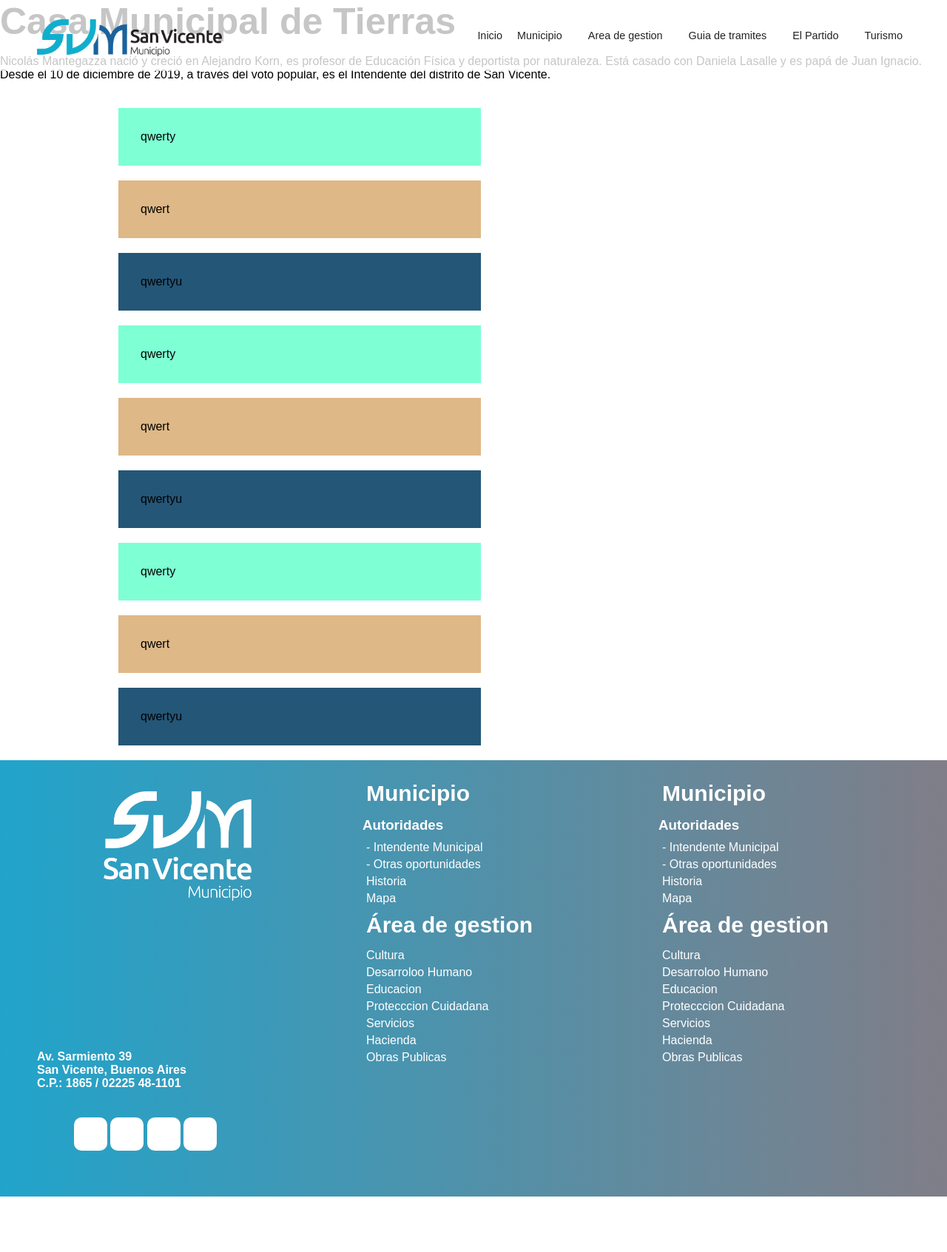
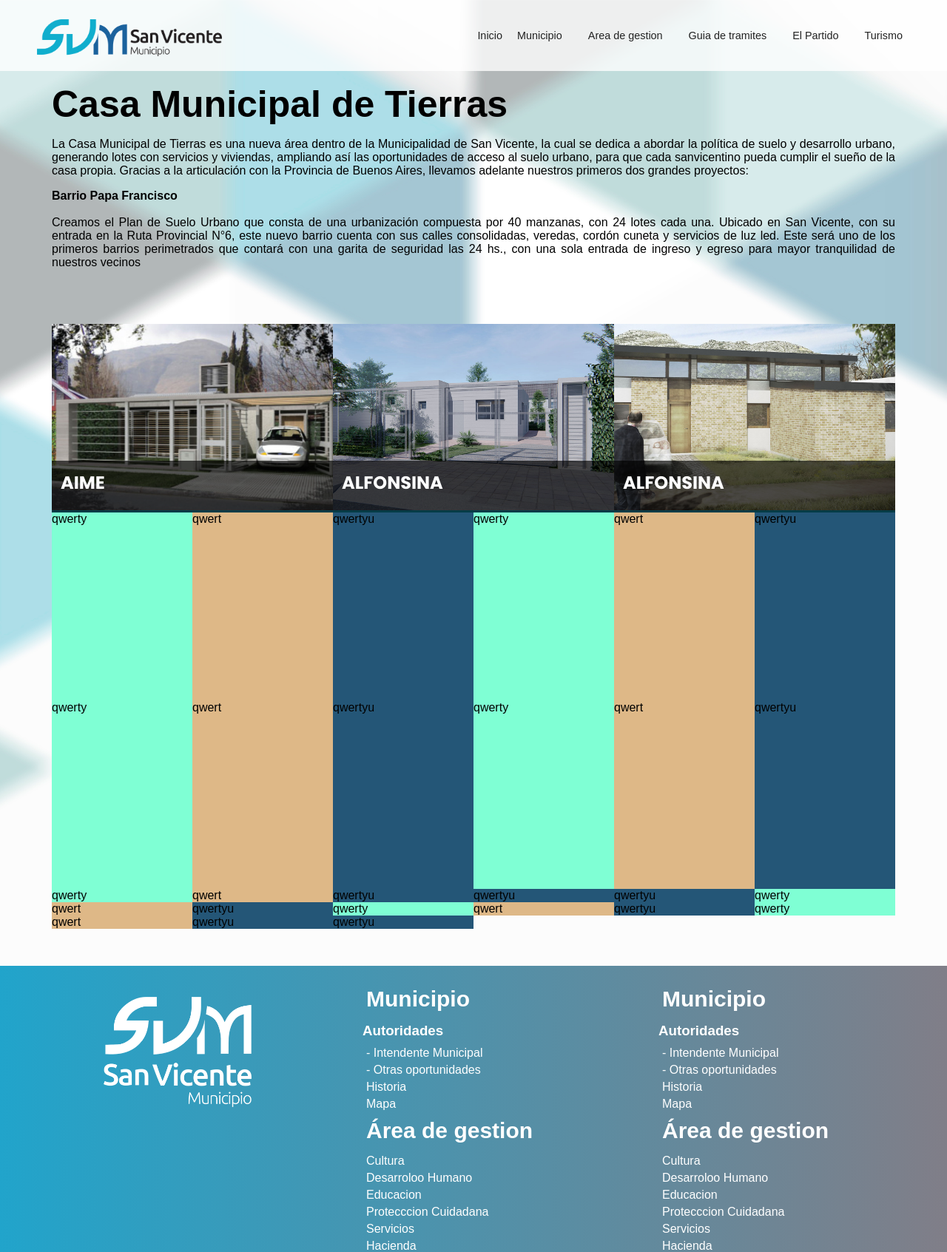
Before and after one commit to Gopi1794/web_municipalidad, a PHP site: page /tierras.html in a window 1280 px wide. Shown: the top 1693 px of the page at 74% size. Before the commit the page ends 1618 px from the top, so only its background shows below. Run offline with PHP 8.4, Linux system fonts and the light colour scheme; grey boxes are pictures that could not be loaded.

Commit message:
se agregan grid a la pagina de tierras

```diff
--- a/css/style.css
+++ b/css/style.css
@@ -1049,42 +1049,117 @@ header .nav-bar{
 
 
 /*modelos de casas*/
-
-
-.text-tierras h1{
+.text-tierras h1 {
     margin-top: 0;
     margin-bottom: 1rem;
-    font-size: 50px
+    font-size: 50px;
 }
 
-.text-tierras p{
+.text-tierras p {
     margin-top: 0;
     margin-bottom: 1rem;
 }
-.container_modelos{
-width: 1000px;
-margin: 0 auto;
-padding:10px;
+
+.container_modelos {
+    padding-top: 58px;
+    width: 100%;
+    display: grid;
+    grid-template-columns: repeat(6, 1fr);
+    grid-template-rows: repeat(3, 1fr);
+    gap: 0; /* Sin espacio entre los elementos */
+    justify-content: center;
 }
 
-.row::after{
-    content: "";
-    clear: both;
-    display: table;
+.container_modelos img {
+    width: 100%;
+    height: 100%;
+    object-fit: cover;
 }
 
-[class*="col-"]{
-    float: left;
-    width: 100%;
-    padding: 30px;
-    margin: 10px;
+.container_modelos .card-house {
+    overflow: hidden;
+    position: relative;
 }
 
-.col-1{width: 100%;}
-.col-2{width: 100%;}
+.intro {
+    height: 70px;
+    width: 100%;
+    box-sizing: border-box;
+    padding: 6px;
+    position: absolute;
+    background: rgba(0, 0, 0, 0.652);
+    color: #ffffff;
+    bottom: 0;
+    transition: 0.5s;
+}
 
-@media only screen and (min-width: 600px){
-.col-1{width: 50%;}
-.col-2{width: 50%;}
+.card-house img {
+    transition: 0.5s;
+}
 
+.intro h2 {
+    font-family: Poppins;
+    padding: 6px;
 }
+
+.intro p {
+    font-family: Poppins;
+    padding: 10px;
+    visibility: hidden;
+    opacity: 0;
+    color: #ffffff;
+    transition: 0.5s;
+}
+
+.card-house {
+    cursor: pointer;
+}
+
+.card-house:hover .intro {
+    height: 40%;
+    background: rgba(0, 0, 0, 0.652);
+}
+
+.card-house:hover p {
+    opacity: 1;
+    visibility: visible;
+}
+
+.card-house:hover img {
+    transform: scale(1.05);
+    filter: none;
+}
+
+/* Estilo con rectángulos iguales */
+
+.card-house:nth-child(1) {
+    grid-column: span 2;
+    grid-row: span 1;
+}
+
+.card-house:nth-child(2) {
+    grid-column: span 2;
+    grid-row: span 1;
+}
+
+.card-house:nth-child(3) {
+    grid-column: span 2;
+    grid-row: span 1;
+}
+
+.card-house:nth-child(4) {
+    grid-column: span 2;
+    grid-row: span 1;
+}
+
+.card-house:nth-child(5) {
+    grid-column: span 2;
+    grid-row: span 1;
+}
+
+.card-house:nth-child(6) {
+    grid-column: span 2;
+    grid-row: span 1;
+}
+
+/* Puedes seguir agregando más estilos para las demás tarjetas */
--- a/tierras.html
+++ b/tierras.html
@@ -6,40 +6,112 @@
     <meta name="viewport" content="width=device-width, initial-scale=1.0">
     <link rel="stylesheet" href="css/style.css">
     <link rel="icon" type="image/x-icon" href="sv.ico" />
-    <title>Document</title>
+    <title>Casa Municipal de Tierras</title>
 </head>
 
 <body>
     <header>
     </header>
 
-    <div class="text-tierras">
+    <div class="container-intendente">
+        <br>
+        <br>
+        <br>
+        <br>
         <h1>Casa Municipal de Tierras</h1>
-        <p>Nicolás Mantegazza nació y creció en Alejandro Korn, es profesor
-            de Educación Física y deportista por naturaleza. Está casado con
-            Daniela Lasalle y es papá de Juan Ignacio. Desde el 10 de diciembre
-            de 2019, a través del voto popular, es
-            el Intendente del distrito de San Vicente.</p>
+        <p>La Casa Municipal de Tierras es una nueva área dentro de la Municipalidad de San Vicente, la cual se dedica a
+            abordar la política de suelo y desarrollo urbano, generando lotes con servicios y viviendas, ampliando así
+            las oportunidades de acceso al suelo urbano, para que cada sanvicentino pueda cumplir el sueño de la casa
+            propia.
+
+            Gracias a la articulación con la Provincia de Buenos Aires, llevamos adelante nuestros primeros dos grandes
+            proyectos:</p>
+        <h4>Barrio Papa Francisco</h4>
+        <br>
+        <p>Creamos el Plan de Suelo Urbano que consta de una urbanización compuesta por 40 manzanas, con 24 lotes cada
+            una.
+
+            Ubicado en San Vicente, con su entrada en la Ruta Provincial N°6, este nuevo barrio cuenta con sus calles
+            consolidadas, veredas, cordón cuneta y servicios de luz led.
+
+            Este será uno de los primeros barrios perimetrados que contará con una garita de seguridad las 24 hs., con
+            una sola entrada de ingreso y egreso para mayor tranquilidad de nuestros vecinos</p>
+        <div class="container_modelos">
+            <div class="card-house">
+                <img src="img/fotos-tierras/AIME.jpg">
+            <div class="intro">
+                <h2>AIME</h2>
+                <p>"Casa moderna con líneas rectas y cochera cubierta, diseñada para la funcionalidad y el estilo urbano."</p>
+            </div>
         </div>
-    <div class="container_modelos">
-        <div class="row">
-            <div class="col-1" style="background-color: aquamarine;">qwerty</div>
-            <div class="col-2" style="background-color: burlywood;">qwert</div>
-            <div class="col-1" style="background-color: #245677;">qwertyu</div>
-            <div class="col-2" style="background-color: aquamarine;">qwerty</div>
-            <div class="col-1" style="background-color: burlywood;">qwert</div>
-            <div class="col-2" style="background-color: #245677;">qwertyu</div>
-            <div class="col-1" style="background-color: aquamarine;">qwerty</div>
-            <div class="col-2" style="background-color: burlywood;">qwert</div>
-            <div class="col-1" style="background-color: #245677;">qwertyu</div>
-
+            <div class="card-house">
+                <img src="img/fotos-tierras/ALFONSINA.jpg">
+                <div class="intro">
+                    <h2>ALFONSINA</h2>
+                    <p>"Casa moderna con líneas rectas y cochera cubierta, diseñada para la funcionalidad y el estilo urbano."</p>
+                </div>
+            </div>
+            <div class="card-house">
+                <img src="img/fotos-tierras/BICENTENARIA.jpg">
+                <div class="intro">
+                    <h2>ALFONSINA</h2>
+                    <p>"Casa moderna con líneas rectas y cochera cubierta, diseñada para la funcionalidad y el estilo urbano."</p>
+                </div>
+            </div>
+            <div style="background-color: aquamarine;">qwerty</div>
+            <div style="background-color: burlywood;">qwert</div>
+            <div style="background-color: #245677;">qwertyu</div>
+            <div style="background-color: aquamarine;">qwerty</div>
+            <div style="background-color: burlywood;">qwert</div>
+            <div style="background-color: #245677;">qwertyu</div>
+            <div style="background-color: aquamarine;">qwerty</div>
+            <div style="background-color: burlywood;">qwert</div>
+            <div style="background-color: #245677;">qwertyu</div>
+            <div style="background-color: aquamarine;">qwerty</div>
+            <div style="background-color: burlywood;">qwert</div>
+            <div style="background-color: #245677;">qwertyu</div>
+            <div style="background-color: aquamarine;">qwerty</div>
+            <div style="background-color: burlywood;">qwert</div>
+            <div style="background-color: #245677;">qwertyu</div>
+            <div style="background-color: #245677;">qwertyu</div>
+            <div style="background-color: #245677;">qwertyu</div>
+            <div style="background-color: aquamarine;">qwerty</div>
+            <div style="background-color: burlywood;">qwert</div>
+            <div style="background-color: #245677;">qwertyu</div>
+            <div style="background-color: aquamarine;">qwerty</div>
+            <div style="background-color: burlywood;">qwert</div>
+            <div style="background-color: #245677;">qwertyu</div>
+            <div style="background-color: aquamarine;">qwerty</div>
+            <div style="background-color: burlywood;">qwert</div>
+            <div style="background-color: #245677;">qwertyu</div>
+            <div style="background-color: #245677;">qwertyu</div>
         </div>
     </div>
+        <footer class="pie-pagina">
+        </footer>
+        <script>
+            //Navegation bar effects on scroll//
 
-    <footer class="pie-pagina">
-    </footer>
+      window.addEventListener("scroll" , function(){
+      const header = document.querySelector("header");
+      header.classList.toggle("sticky" , window.scrollY > 0);
+      });
 
-<script src="js/extension.js"></script>
+
+      //Resposive navegation menu toggle
+
+      const menuBtn = document.querySelector(".nav-menu-btn");
+      const closeBtn = document.querySelector(".nav-close-btn");
+      const navegation = document.querySelector(".navegation");
+
+      menuBtn.addEventListener("click",  () =>{
+      navegation.classList.add("active");
+      });
+      closeBtn.addEventListener("click",  () =>{
+      navegation.classList.remove("active");
+      });
+        </script>
+        <script src="js/extension.js"></script>
 </body>
 
 </html>
```
Also changed, not shown: img/fotos-tierras/AIME.jpg (added), img/fotos-tierras/ALFONSINA.jpg (added), img/fotos-tierras/BICENTENARIA.jpg (added).
